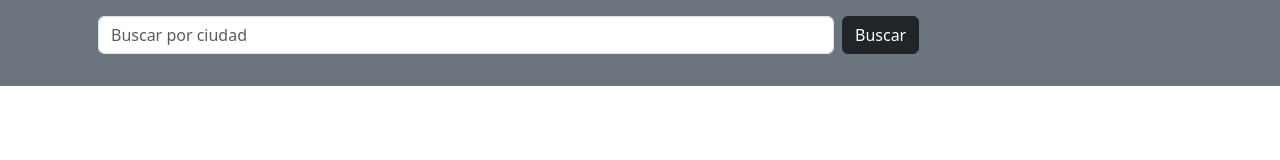
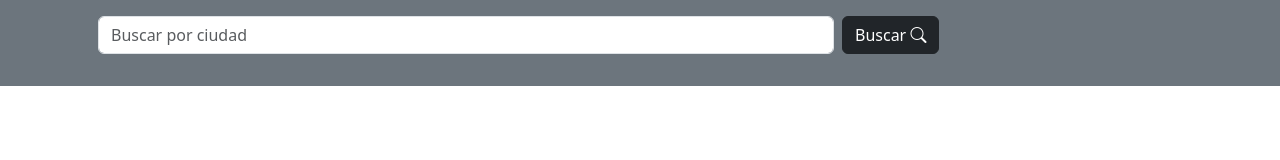
Before and after one commit to julianDev94/weatherApp, a React (Vite) app: page / in a window 1280 px wide. Shown: the top 160 px of the page. Built offline with nearby package versions, Linux system fonts and the light colour scheme.

Commit message:
agrego link de bootstrap icon en el archivo index

```diff
--- a/index.html
+++ b/index.html
@@ -7,6 +7,7 @@
     <meta name="description" content="Aplicacion web de servicio meteorologico">
     <meta name="keywords" content="Clima, React, Bootstrap, Aplicacion">
     <meta name="author" content="Julian Aballay">
+    <link rel="stylesheet" href="https://cdn.jsdelivr.net/npm/bootstrap-icons@1.13.1/font/bootstrap-icons.min.css">
     <title>Servicio meteorologico</title>
   </head>
   <body>
--- a/package.json
+++ b/package.json
@@ -11,6 +11,7 @@
   },
   "dependencies": {
     "bootstrap": "^5.3.8",
+    "bootstrap-icons": "^1.13.1",
     "react": "^19.1.1",
     "react-bootstrap": "^2.10.10",
     "react-dom": "^19.1.1"
--- a/src/components/FormularioConsulta.jsx
+++ b/src/components/FormularioConsulta.jsx
@@ -21,7 +21,7 @@
             </Col>
             <Col md={2}>
               <Button variant="dark" type="submit">
-                Buscar
+                Buscar <i class="bi bi-search"></i>
               </Button>
             </Col>
           </Row>
```
Also changed, not shown: 1 other file (tests, documents, lock files or other folders).
